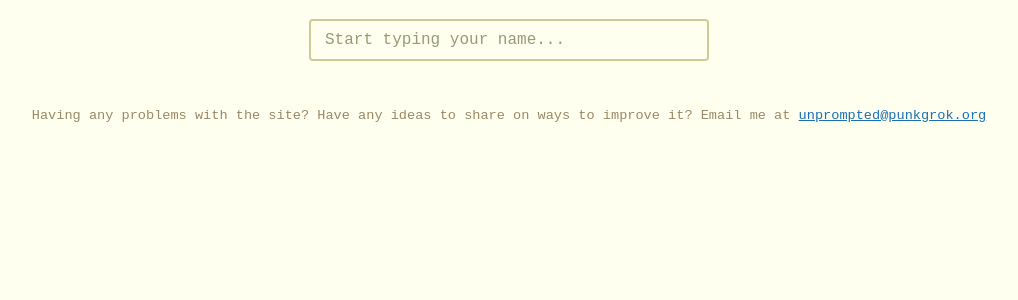
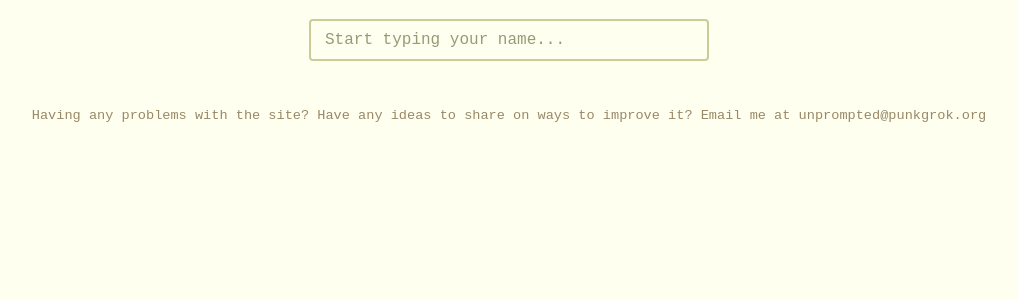
Before and after one commit to rfzabick/conference-matcher, a Flask app: page / in a window 1280 px wide. Shown: the part 367-667 px from the top of the page, without its empty margins (131-1149 px from the left). Run offline with Flask 3, Linux system fonts and the light colour scheme; data that the repository does not hold is empty; some libraries are stand-ins or nearby versions.

Commit message:
Remove mailto link from footer email address
Co-Authored-By: Claude Opus 4.6 <noreply@anthropic.com>

```diff
--- a/templates/index.html
+++ b/templates/index.html
@@ -376,7 +376,7 @@
 
 <div style="text-align:center; padding:24px 16px 32px; font-size:0.85rem; color:#998866;">
   Having any problems with the site? Have any ideas to share on ways to improve it?
-  Email me at <a href="mailto:unprompted@punkgrok.org" style="color:#1a6fb5;">unprompted@punkgrok.org</a>
+  Email me at unprompted@punkgrok.org
 </div>
 
 <script>
```
